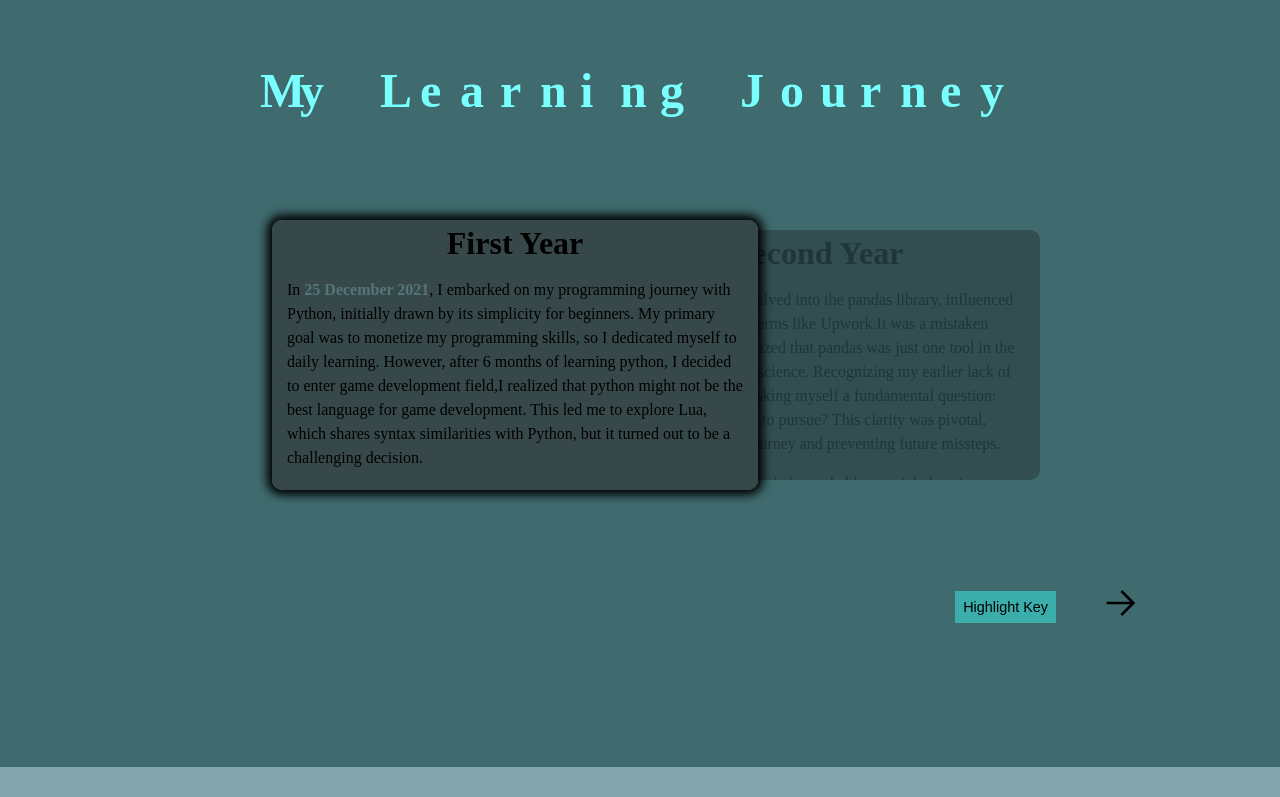
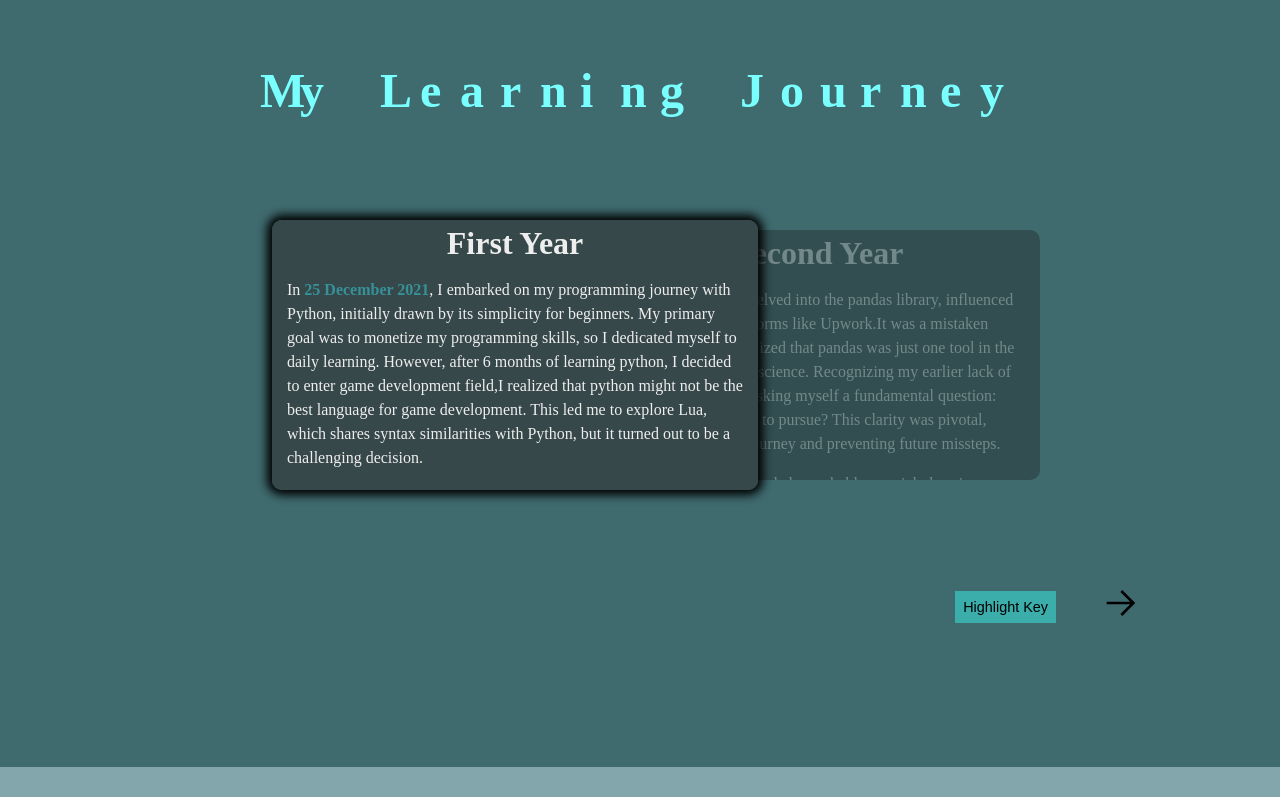
Before and after one commit to Kiritsu0/Portfolio, a React (Create React App) app: page / in a window 1280 px wide. Shown: the part 833-1630 px from the top of the page. Built offline with nearby package versions, Linux system fonts and the light colour scheme.

Commit message:
modify designs

```diff
--- a/src/main.css
+++ b/src/main.css
@@ -60,6 +60,7 @@
 #home .identification #image-1 {
   width: 500px;
   margin-left: 1rem;
+  box-shadow: 0px 0px 0px 10px #eee;
 }
 #home .identification .paragraphs {
   text-align: start;
@@ -201,6 +202,7 @@
   position: relative;
   transition: 0.8s;
   background-color: #37484a;
+  color: #eee;
   overflow: auto;
   display: flex;
   flex-direction: column;
@@ -212,10 +214,25 @@
   margin: 0 15px 0 15px;
   line-height: 1.5rem;
 }
+#about .slides #slide-1::-webkit-scrollbar {
+  width: 5px;
+}
+#about .slides #slide-1::-webkit-scrollbar-thumb {
+  background-color: #369199;
+  border-radius: 15px;
+  width: 5px;
+}
+#about .slides #slide-1::-webkit-scrollbar-track {
+  background-color: transparent;
+}
+#about .slides #slide-1::-webkit-scrollbar {
+  width: 5px;
+}
 #about .slides #slide-2 {
   position: relative;
   transition: 0.8s;
   background-color: #37484a;
+  color: #eee;
   overflow: auto;
   display: flex;
   flex-direction: column;
@@ -227,9 +244,26 @@
   margin: 0 15px 0 15px;
   line-height: 1.5rem;
 }
+#about .slides #slide-2::-webkit-scrollbar {
+  width: 5px;
+}
+#about .slides #slide-2::-webkit-scrollbar-thumb {
+  background-color: #369199;
+  border-radius: 15px;
+  width: 5px;
+}
+#about .slides #slide-2::-webkit-scrollbar-track {
+  background-color: transparent;
+}
+#about .slides #slide-2::-webkit-scrollbar {
+  width: 5px;
+}
 #about .slides time {
   font-weight: 800;
-  color: #557679;
+  color: #369199;
+}
+#about .slides mark {
+  color: #eee;
 }
 #about .slide-buttons {
   display: flex;
--- a/src/main.scss
+++ b/src/main.scss
@@ -8,6 +8,14 @@ $project-fontsize-before: 1.4rem;
     box-sizing: border-box;
     scroll-behavior: smooth;
 }
+
+// ::-webkit-scrollbar {
+//     // width: 50px;
+// }
+
+// ::-webkit-scrollbar {
+//     color: #9b1111;
+//   }
 
 #home {
     height: $height;
@@ -69,6 +77,7 @@ $project-fontsize-before: 1.4rem;
         & #image-1 {
             width: 500px;
             margin-left: 1rem;
+            box-shadow: 0px 0px 0px 10px #eee;
         }
 
         & .paragraphs {
@@ -238,6 +247,7 @@ $project-fontsize-before: 1.4rem;
             position: relative;
             transition: 0.8s;
             background-color: #37484a;
+            color: #eee;
             overflow: auto;
             display: flex;
             flex-direction: column;
@@ -249,12 +259,31 @@ $project-fontsize-before: 1.4rem;
                 margin: 0 15px 0 15px;
                 line-height: 1.5rem;
             }
+
+            &::-webkit-scrollbar {
+                width: 5px;
+            }
+
+            &::-webkit-scrollbar-thumb {
+                background-color: #369199;
+                border-radius: 15px;
+                width: 5px;
+            }
+
+            &::-webkit-scrollbar-track {
+                background-color: transparent;
+            }
+
+            &::-webkit-scrollbar {
+                width: 5px;
+            }
         }
 
         & #slide-2 {
             position: relative;
             transition: 0.8s;
             background-color: #37484a;
+            color: #eee;
             overflow: auto;
             display: flex;
             flex-direction: column;
@@ -266,11 +295,32 @@ $project-fontsize-before: 1.4rem;
                 margin: 0 15px 0 15px;
                 line-height: 1.5rem;
             }
+
+            &::-webkit-scrollbar {
+                width: 5px;
+            }
+
+            &::-webkit-scrollbar-thumb {
+                background-color: #369199;
+                border-radius: 15px;
+                width: 5px;
+            }
+
+            &::-webkit-scrollbar-track {
+                background-color: transparent;
+            }
+
+            &::-webkit-scrollbar {
+                width: 5px;
+            }
         }
 
         time {
             font-weight: 800;
-            color: #557679;
+            color: #369199;
+        }
+        mark {
+            color: #eee;
         }
     }
 
```
Also changed, not shown: 1 other file (tests, documents, lock files or other folders).
